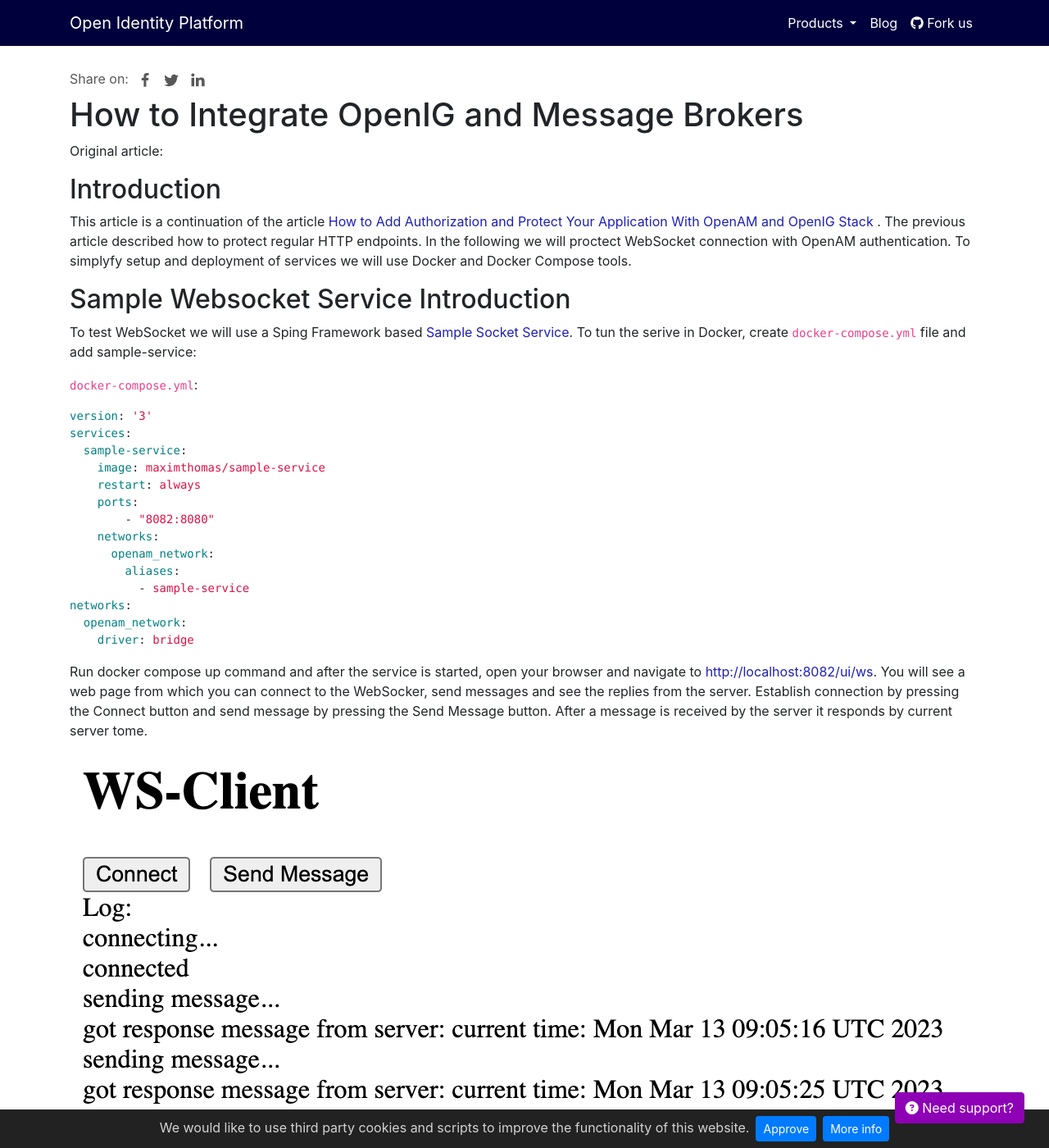
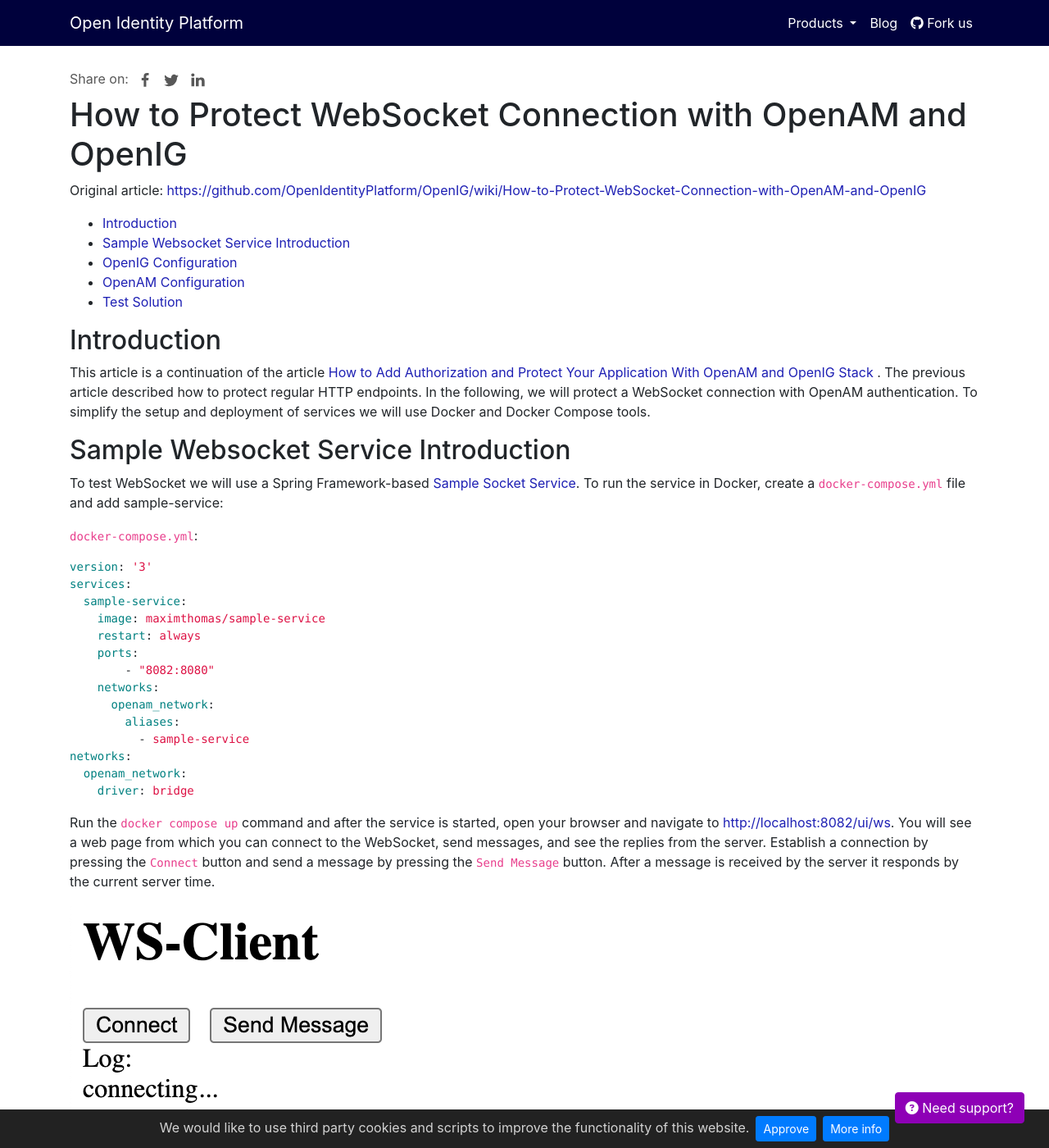
Before and after one commit to OpenIdentityPlatform/OpenIdentityPlatform.org, a Jekyll site: the page built from blog/openam-openig-websocket.md, in a window 1280 px wide and 1400 px high. Shown: the whole window at 82% size. Built offline with Jekyll 4.4.1, drawn with Linux system fonts in a browser that asks for light colours; some of the changed text lies outside the part shown.

Commit message:
fix grammar and formatting

````diff
--- a/blog/openam-openig-websocket.md
+++ b/blog/openam-openig-websocket.md
@@ -7,19 +7,26 @@
 share-buttons: true
 ---
 
-# How to Integrate OpenIG and Message Brokers
+# How to Protect WebSocket Connection with OpenAM and OpenIG
 
-Original article: []()
+Original article: [https://github.com/OpenIdentityPlatform/OpenIG/wiki/How-to-Protect-WebSocket-Connection-with-OpenAM-and-OpenIG](https://github.com/OpenIdentityPlatform/OpenIG/wiki/How-to-Protect-WebSocket-Connection-with-OpenAM-and-OpenIG)
+
+- [Introduction](#introduction)
+- [Sample Websocket Service Introduction](#sample-websocket-service-introduction)
+- [OpenIG Configuration](#openig-configuration)
+- [OpenAM Configuration](#openam-configuration)
+- [Test Solution](#test-solution)
+
 
 ## Introduction
 
 This article is a continuation of the article [How to Add Authorization and Protect Your Application With OpenAM and OpenIG Stack
-](https://github.com/OpenIdentityPlatform/OpenAM/wiki/How-to-Add-Authorization-and-Protect-Your-Application-With-OpenAM-and-OpenIG-Stack). The previous article described how to protect regular HTTP endpoints. In the following we will proctect WebSocket connection with OpenAM authentication. To simplyfy setup and deployment of services we will use Docker and Docker Compose tools.
+](https://github.com/OpenIdentityPlatform/OpenAM/wiki/How-to-Add-Authorization-and-Protect-Your-Application-With-OpenAM-and-OpenIG-Stack). The previous article described how to protect regular HTTP endpoints. In the following, we will protect a WebSocket connection with OpenAM authentication. To simplify the setup and deployment of services we will use Docker and Docker Compose tools.
 
 
 ## Sample Websocket Service Introduction
 
-To test WebSocket we will use a Sping Framework based [Sample Socket Service](https://github.com/maximthomas/openig-protect-ws). To tun the serive in Docker, create `docker-compose.yml` file and add sample-service:
+To test WebSocket we will use a Spring Framework-based [Sample Socket Service](https://github.com/maximthomas/openig-protect-ws). To run the service in Docker, create a `docker-compose.yml` file and add sample-service:
 
 `docker-compose.yml`:
 ```yml
@@ -39,16 +46,15 @@
     driver: bridge
 ```
 
-Run docker compose up command and after the service is started, open your browser and navigate to [http://localhost:8082/ui/ws](http://localhost:8082/ui/ws). You will see a web page from which you can connect to the WebSocker, send messages and see the replies from the server. Establish connection by pressing the Connect button and send message by pressing the Send Message button. After a message is received by the server it responds by current server tome.
+Run the `docker compose up` command and after the service is started, open your browser and navigate to [http://localhost:8082/ui/ws](http://localhost:8082/ui/ws). You will see a web page from which you can connect to the WebSocket, send messages, and see the replies from the server. Establish a connection by pressing the `Connect` button and send a message by pressing the `Send Message` button. After a message is received by the server it responds by the current server time.
 
 ![Sample Service WebSocket UI](/assets/img/openam-openig-websocket/sample-service-ws-ui.png)
 
-## OpenIG Setup
-Let's setup access to the sample service instance via OpenIG. Remove `ports` section from the `docker-compose.yml` file and add OpenIG.
+## OpenIG Configuration
 
-### Create OpenIG Configuration
+Let's setup access to the sample service instance via OpenIG. Remove the `ports` section from the `docker-compose.yml` file and add OpenIG.
 
-Create folder `openig-config` go to the folder and create two files `admin.json` and `config.json` with the followin contents:
+Create folder `openig-config` go to the folder and create two files `admin.json` and `config.json` with the following contents:
 
 `admin.json`
 ```json
@@ -76,8 +82,8 @@
 }
 ```
 
-Then add OpenIG routes for `sample-service` UI and WebSocket endpoints. Create `routes` folder in `openig-config` folder.
-In `routes` folder create `10-ui.json` for UI and `10-websocket.json` as well.
+Then add OpenIG routes for `sample-service` UI and WebSocket endpoints. Create a `routes` folder in the `openig-config` folder.
+In `routes` folder create a `10-ui.json` for UI and a `10-websocket.json` as well.
 `10-ui.json`
 ```json
 {
@@ -158,7 +164,7 @@
   ]
 }
 ```
-We need to remove headers fromt the client original HTTP request to establish a proper WebSocket connection from OpenIG instance to secured-service.
+We need to remove headers from the client's original HTTP request to establish a proper WebSocket connection from OpenIG instance to the `secured-service`.
 
 Add OpenIG service to the `docker-compose.yml` file.
 
@@ -185,12 +191,12 @@
 |-|-|
 |secured|points to the HTTP service|
 |ws.secured|Points to the WebSocket service|
-|openam|points to OpenAM instance (we will use this setting in future)|
+|openam|points to OpenAM instance (we will use this setting in the future chapters)|
 |org.openidentityplatform.openig.websocket.ttl|The interval in seconds, during which the validity of the session is checked (default 180)|
 
-Run the docker compose with the followin file. After OpenIG and sample servie are up, open [http://localhost:8080/ui/ws](http://localhost:8080/ui/ws) URL in your browser. You'll be able to establish WebSocket connection and all interactions will be proxied by OpenIG.
+Run the `docker compose` command using the updated file. After OpenIG and sample servie are up, open [http://localhost:8080/ui/ws](http://localhost:8080/ui/ws) URL in your browser. You'll be able to establish a WebSocket connection and all interactions will be proxied by OpenIG.
 
-## OpenAM Setup
+## OpenAM Configuration
 
 Let's add OpenAM authentication to our stack.
 Add OpenAM service to the `docker-compose.yml` file.
@@ -215,7 +221,7 @@
 Add FQDN openam.example.org and openig.example.org to `hosts` file:
 `127.0.0.1 openam.example.org openig.example.org`
 
-Run `docker-compose` file, setup OpenAM, add cookie domain and setup `jwt` endpoint as described in [How to Add Authorization and Protect Your Application With OpenAM and OpenIG Stack
+Run the `docker-compose` file, setup OpenAM, add cookie domain and setup `jwt` endpoint as described in [How to Add Authorization and Protect Your Application With OpenAM and OpenIG Stack
 ](https://github.com/OpenIdentityPlatform/OpenAM/wiki/How-to-Add-Authorization-and-Protect-Your-Application-With-OpenAM-and-OpenIG-Stack#openam-installation) article.
 
 Add OpenAM token validation filters to the `10-websocket.json` file.
@@ -281,7 +287,7 @@
 ```
 
 These three filters do the following:
-The first filter converts OpenAM token to JWT and sets to the request contest. The second filter adds JWT to the OpenIG to target service request. The third filter checks if there is a JWT in the request context and if not, responds with the `401` error. If authentication
+The first filter converts OpenAM token to JWT and sets to the request context. The second filter adds JWT to the OpenIG to the target service request. The third filter checks if there is a JWT in the request context and if not, responds with the `401` error. If authentication
 
 ## Test Solution
 
@@ -294,7 +300,7 @@
 socket connection closed
 ```
 
-Open the next tab in your browser and navigate to OpenAM URL [http://openam.example.org:8080/openam](http://openam.example.org:8080/openam)
+Open the next tab in your browser and navigate to the OpenAM URL [http://openam.example.org:8080/openam](http://openam.example.org:8080/openam)
 
 Login to OpenAM, return to [http://openig.example.org:8081/ui/ws](http://openig.example.org:8081/ui/ws) tab and try to connect again.
 
````
